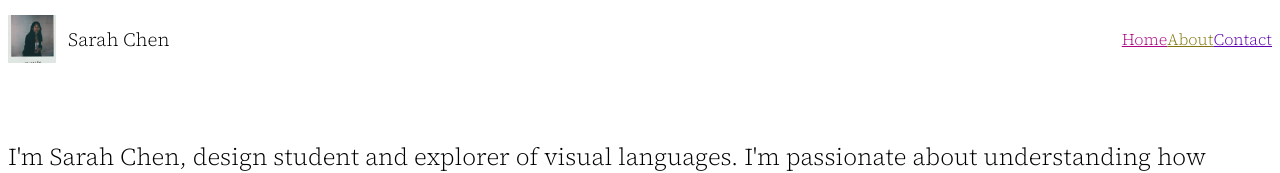
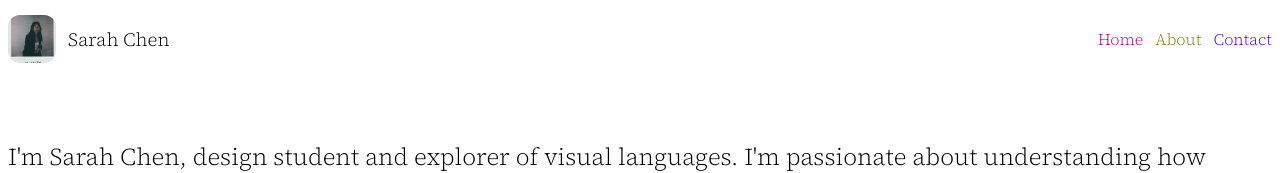
Before and after one commit to Marcobros1/web-personal-ejemplo, a plain HTML site: page index.html in a window 1280 px wide. Shown: the top 173 px of the page. Drawn offline with Linux system fonts and the light colour scheme.

Commit message:
style: drop nav underline, add gap, round avatar

```diff
--- a/styles.css
+++ b/styles.css
@@ -48,6 +48,7 @@ header img {
 header > img {
   aspect-ratio: 1 / 1; /* la foto de perfil se recorta en cuadrado */
   object-fit: cover; /* se recorta por los lados en vez de deformarse */
+  border-radius: 12px; /* esquinas redondeadas */
 }
 
 .header__links {
@@ -55,6 +56,11 @@ header > img {
   display: flex;
   flex-direction: column; /* móvil: los links, en una sola columna */
   align-items: flex-end; /* pegados al margen derecho */
+  gap: 12px; /* espacio entre Home, About y Contact */
+}
+
+.header__links a {
+  text-decoration: none; /* el menú nunca va subrayado */
 }
 
 /* =============================== */
```
